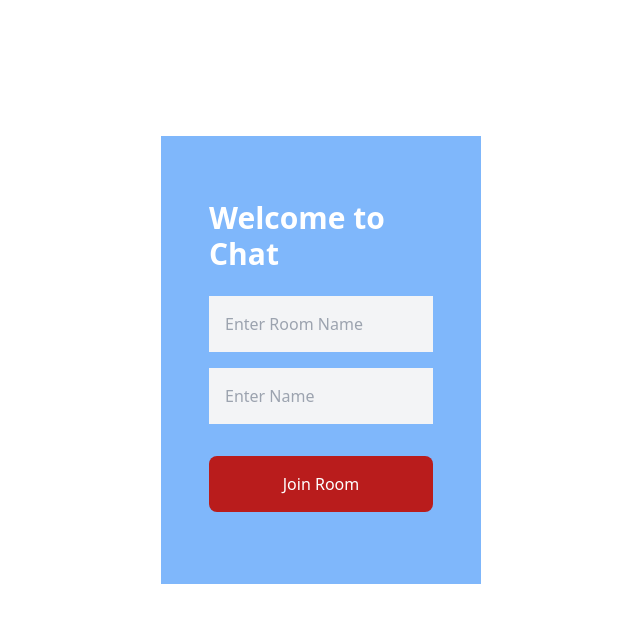
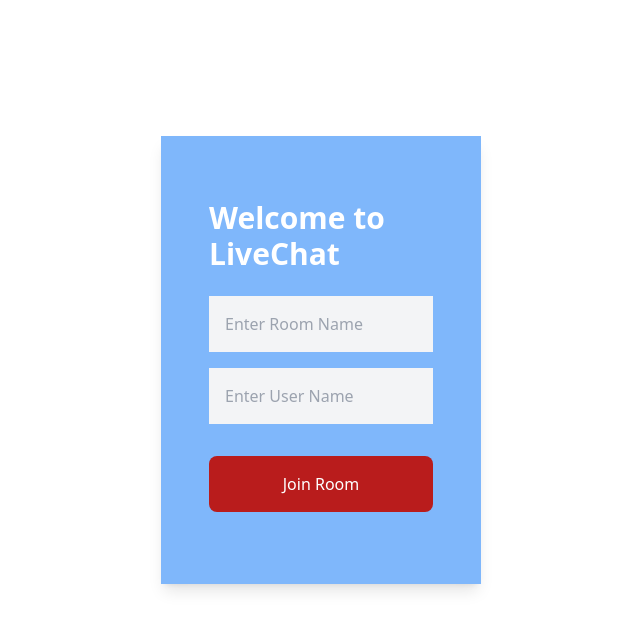
Before and after one commit to pika-pika-07/ChatBoard, a React (Create React App) app: page / in a window 1280 px wide. Shown: the top 630 px of the page, without its empty margins (319-959 px from the left). Built offline with nearby package versions, Linux system fonts and the light colour scheme; no server answers.

Commit message:
Added Not found route

```diff
--- a/src/components/Body.js
+++ b/src/components/Body.js
@@ -5,6 +5,7 @@ import SideBar from "./SideBar";
 import { createBrowserRouter, RouterProvider } from "react-router-dom";
 import Dashboard from "./Dashboard";
 import Login from "./Login";
+import NotFound from "./NotFound";
 
 const Body = () => {
   const appRouter = createBrowserRouter([
@@ -16,6 +17,10 @@ const Body = () => {
       path: "/chat",
       element: <Dashboard />,
     },
+    {
+      path: "*",
+      element: <NotFound />,
+    },
   ]);
   return (
     <div className="w-full h-full flex">
--- a/src/components/Login.js
+++ b/src/components/Login.js
@@ -1,29 +1,35 @@
-import React, { useContext, useRef } from "react";
+import React, { useContext, useRef, useState } from "react";
 import { useNavigate } from "react-router";
 import { SocketContext } from "../contexts/SocketProvider";
 import { UsersContext } from "../contexts/UsersProvider";
 
 const Login = () => {
+  const [errormessage, setErrorMessage] = useState(null);
   const { socket } = useContext(SocketContext);
   const nameRef = useRef(null);
   const roomRef = useRef(null);
   const navigate = useNavigate();
-  const { users, addUser } = useContext(UsersContext);
+  const { addUser } = useContext(UsersContext);
 
   const handleClick = (e) => {
     e.preventDefault();
     const roomName = roomRef.current.value;
     const userName = nameRef.current.value;
+    if (!roomName || !userName) {
+      setErrorMessage("Room Name or User name cannot be empty");
+      return;
+    }
+
     const user = addUser(socket.id, userName, roomName);
-    debugger;
+
     navigate(`/chat?username=${user.name}&room=${user.room}`, {
       state: user,
     });
   };
   return (
     <div>
-      <form className="md:w-3/12 w-[80%] absolute p-12 bg-blue-400 my-24 mx-auto right-0 left-0 text-white bg-opacity-80">
-        <h1 className="font-bold text-3xl py-4">Welcome to Chat</h1>
+      <form className="md:w-3/12 w-[80%] absolute p-12 bg-blue-400 my-24 mx-auto right-0 left-0 text-white bg-opacity-80 shadow-lg">
+        <h1 className="font-bold text-3xl py-4">Welcome to LiveChat</h1>
         <input
           ref={roomRef}
           type="text"
@@ -33,9 +39,13 @@ const Login = () => {
         <input
           ref={nameRef}
           type="text"
-          placeholder="Enter Name"
+          placeholder="Enter User Name"
           className="p-4 my-2 w-full bg-gray-100 text-black"
         />
+        {errormessage && (
+          <p className="text-red-600 text-md py-2">{errormessage}</p>
+        )}
+
         <button
           className="p-4 my-6 bg-red-700 w-full rounded-lg"
           onClick={handleClick}
--- /dev/null
+++ b/src/components/NotFound.js
@@ -0,0 +1,12 @@
+import React, { useEffect } from "react";
+import { useNavigate } from "react-router";
+
+const NotFound = () => {
+  const navigate = useNavigate();
+  useEffect(() => {
+    navigate("/");
+  }, []);
+  return <div></div>;
+};
+
+export default NotFound;
```
Also changed, not shown: src/App.js (+11 -0 lines).
